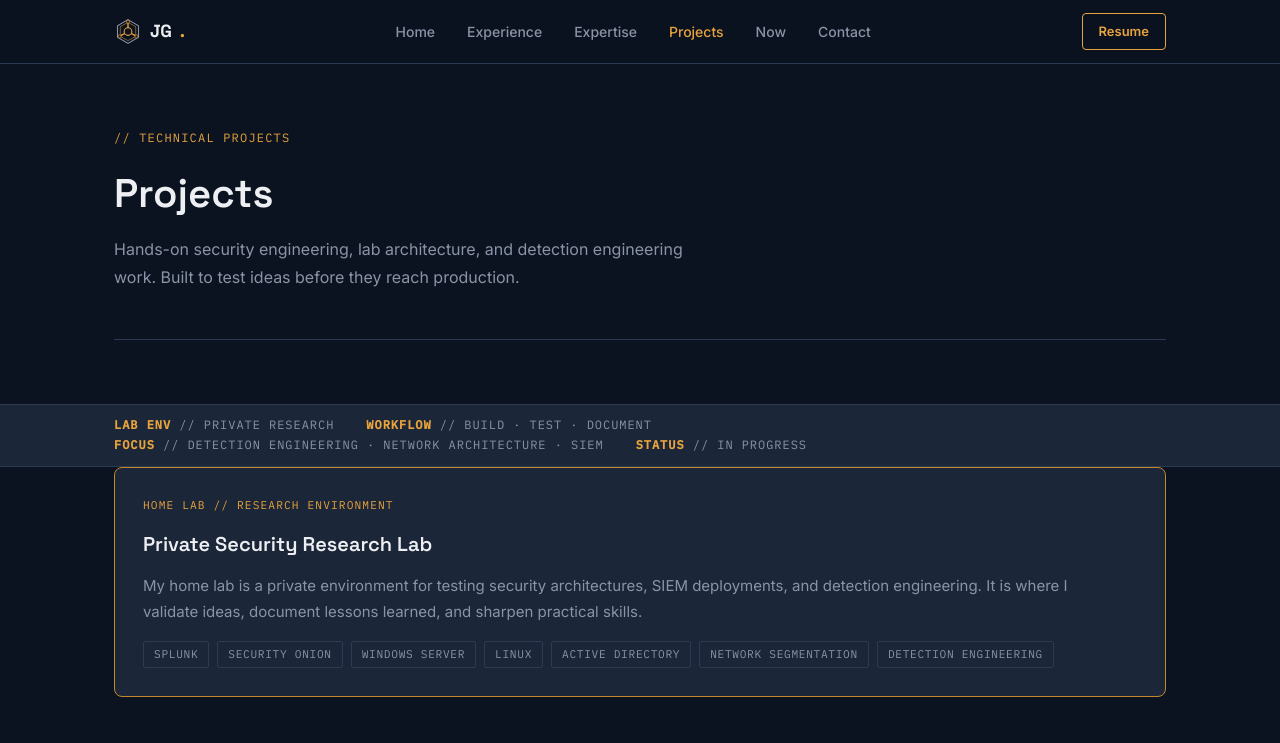
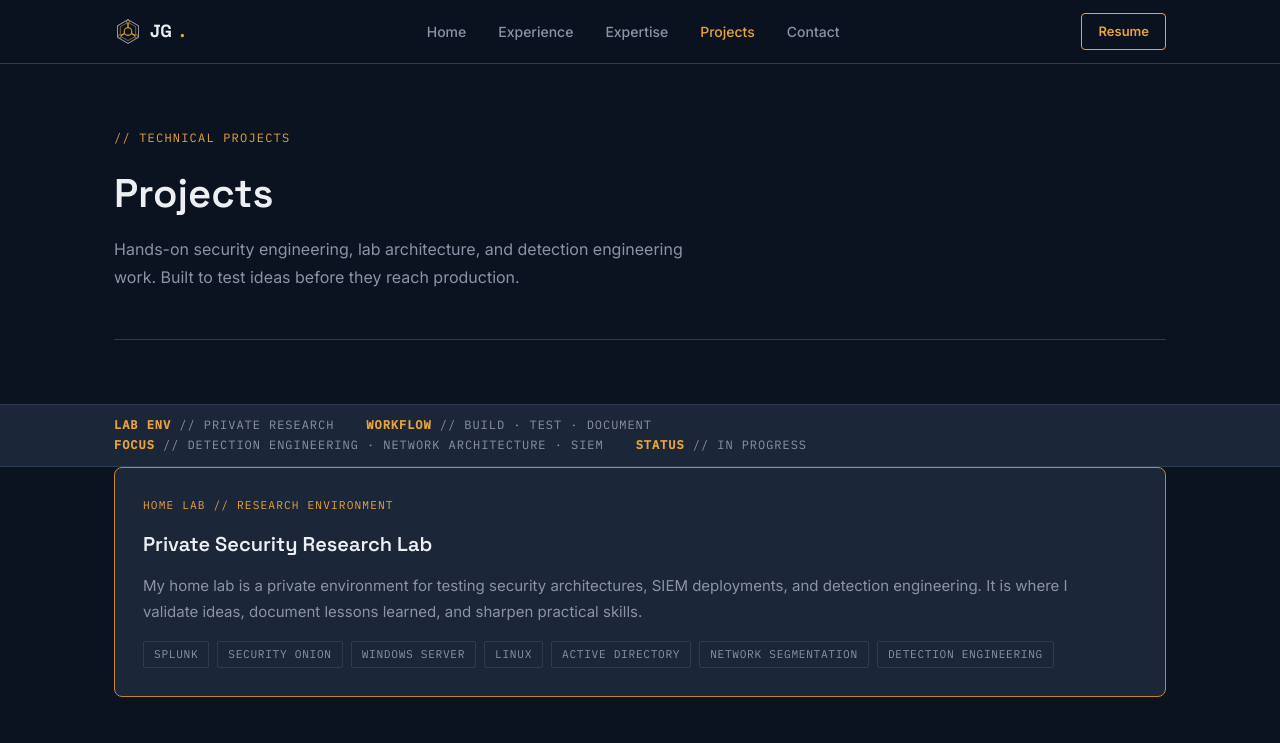
Before and after one commit to jergarcia2/jeremymgarcia.com, a plain HTML site: page projects.html in a window 1280 px wide. Shown: the top 743 px of the page. Drawn offline with Linux system fonts and the light colour scheme.

Commit message:
Remove accidental Now navigation

```diff
--- a/projects.html
+++ b/projects.html
@@ -20,7 +20,6 @@
         <li><a href="experience.html">Experience</a></li>
         <li><a href="certifications.html">Expertise</a></li>
         <li><a href="projects.html">Projects</a></li>
-        <li><a href="now.html">Now</a></li>
         <li><a href="contact.html">Contact</a></li>
       </ul>
       <a href="contact.html#resume" class="nav__resume">Resume</a>
```
